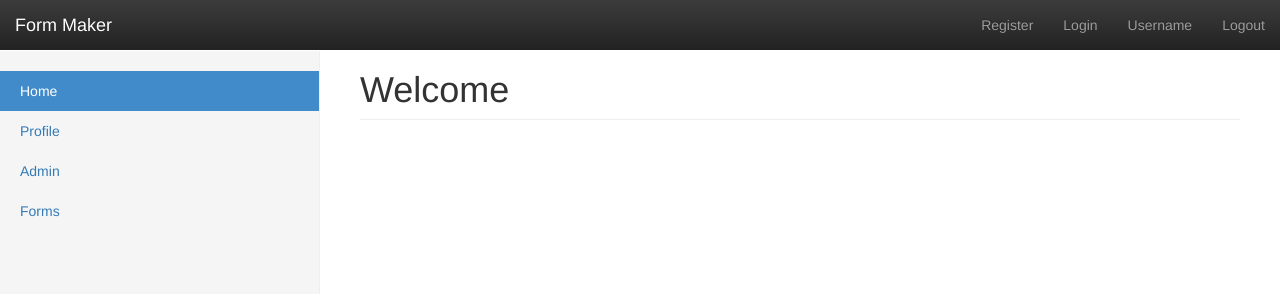
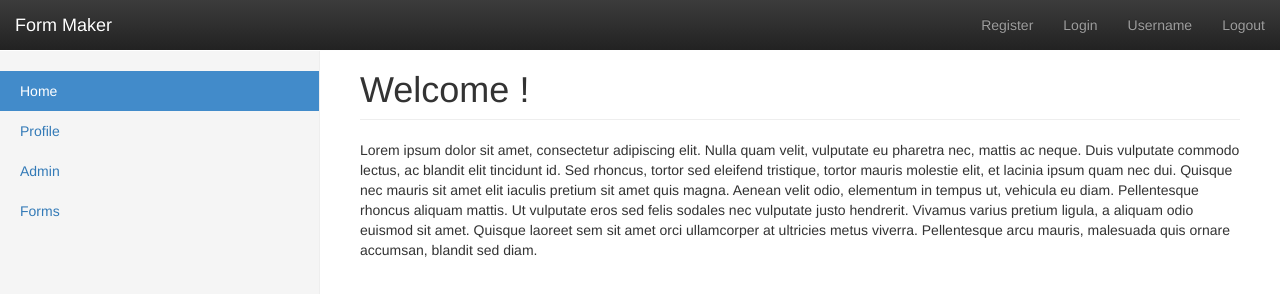
Before and after one commit to laazer/WebDevSpring2016, a plain HTML site: page public/assignment/home.html in a window 1280 px wide. Drawn offline with nearby package versions, Linux system fonts and the light colour scheme.

```diff
--- a/assignment/home.html
+++ b/public/assignment/home.html
@@ -58,7 +58,10 @@
         </div>
         <div class="col-sm-9 col-sm-offset-3 col-md-9 col-md-offset-3 main">
             <!-- All main content goes here -->
-            <h1 class="page-header">Welcome</h1>
+            <h1 class="page-header">Welcome !</h1>
+            <p>
+                Lorem ipsum dolor sit amet, consectetur adipiscing elit. Nulla quam velit, vulputate eu pharetra nec, mattis ac neque. Duis vulputate commodo lectus, ac blandit elit tincidunt id. Sed rhoncus, tortor sed eleifend tristique, tortor mauris molestie elit, et lacinia ipsum quam nec dui. Quisque nec mauris sit amet elit iaculis pretium sit amet quis magna. Aenean velit odio, elementum in tempus ut, vehicula eu diam. Pellentesque rhoncus aliquam mattis. Ut vulputate eros sed felis sodales nec vulputate justo hendrerit. Vivamus varius pretium ligula, a aliquam odio euismod sit amet. Quisque laoreet sem sit amet orci ullamcorper at ultricies metus viverra. Pellentesque arcu mauris, malesuada quis ornare accumsan, blandit sed diam.
+            </p>
 
         </div>
     </div>
```
Also changed, not shown: public/assignment/login.html (renamed from assignment/login.html, +3 -2 lines), public/assignment/admin.html (renamed from assignment/admin.html), public/assignment/css/dashboard.css (renamed from assignment/css/dashboard.css), public/assignment/css/style.css (renamed from assignment/css/style.css), public/assignment/form-fields.html (added), public/assignment/forms.html (added), public/assignment/profile.html (renamed from assignment/profile.html), public/assignment/register.html (renamed from assignment/register.html), public/assignment/templates/temp-main.html (renamed from assignment/templates/temp-main.html).
